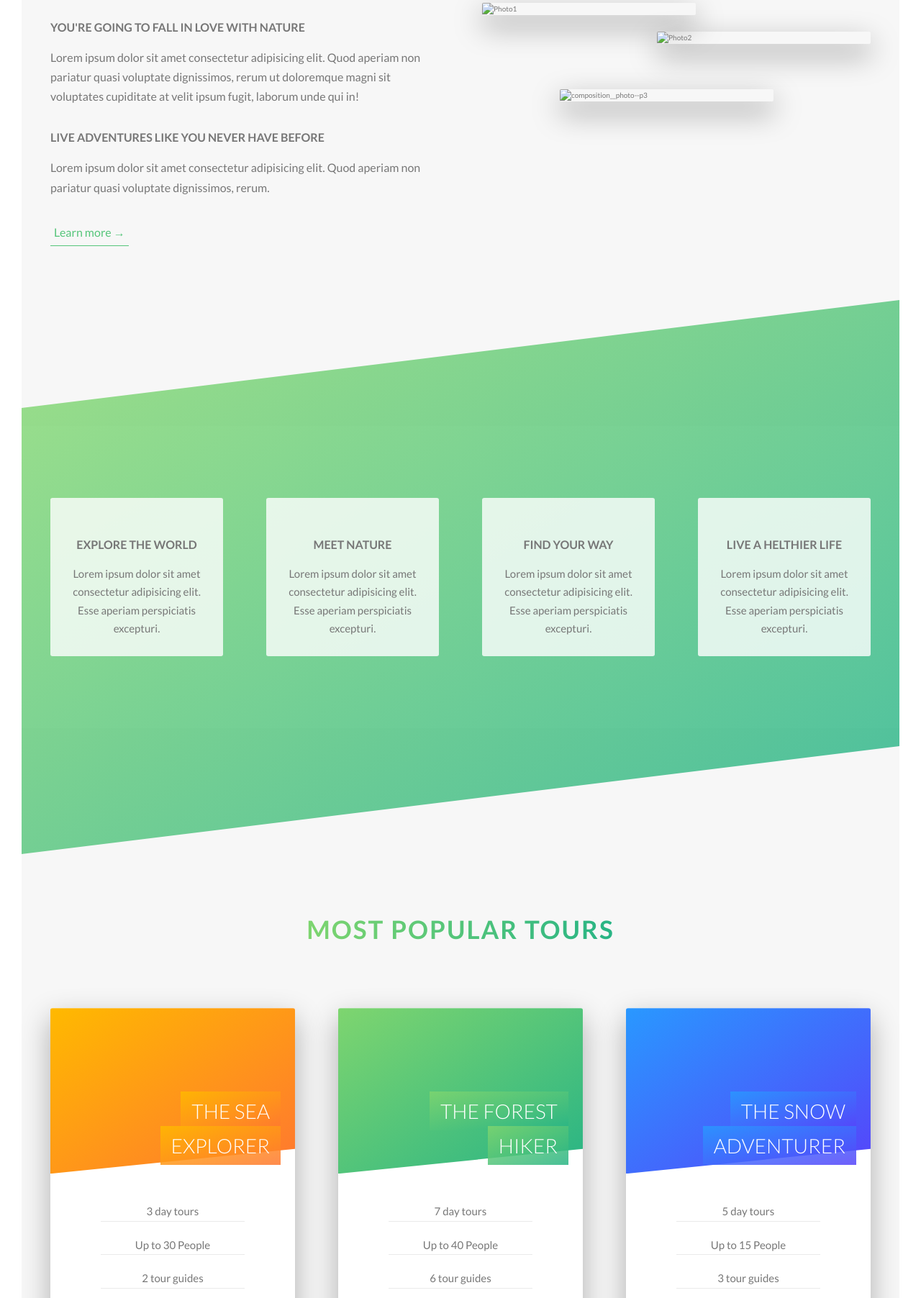
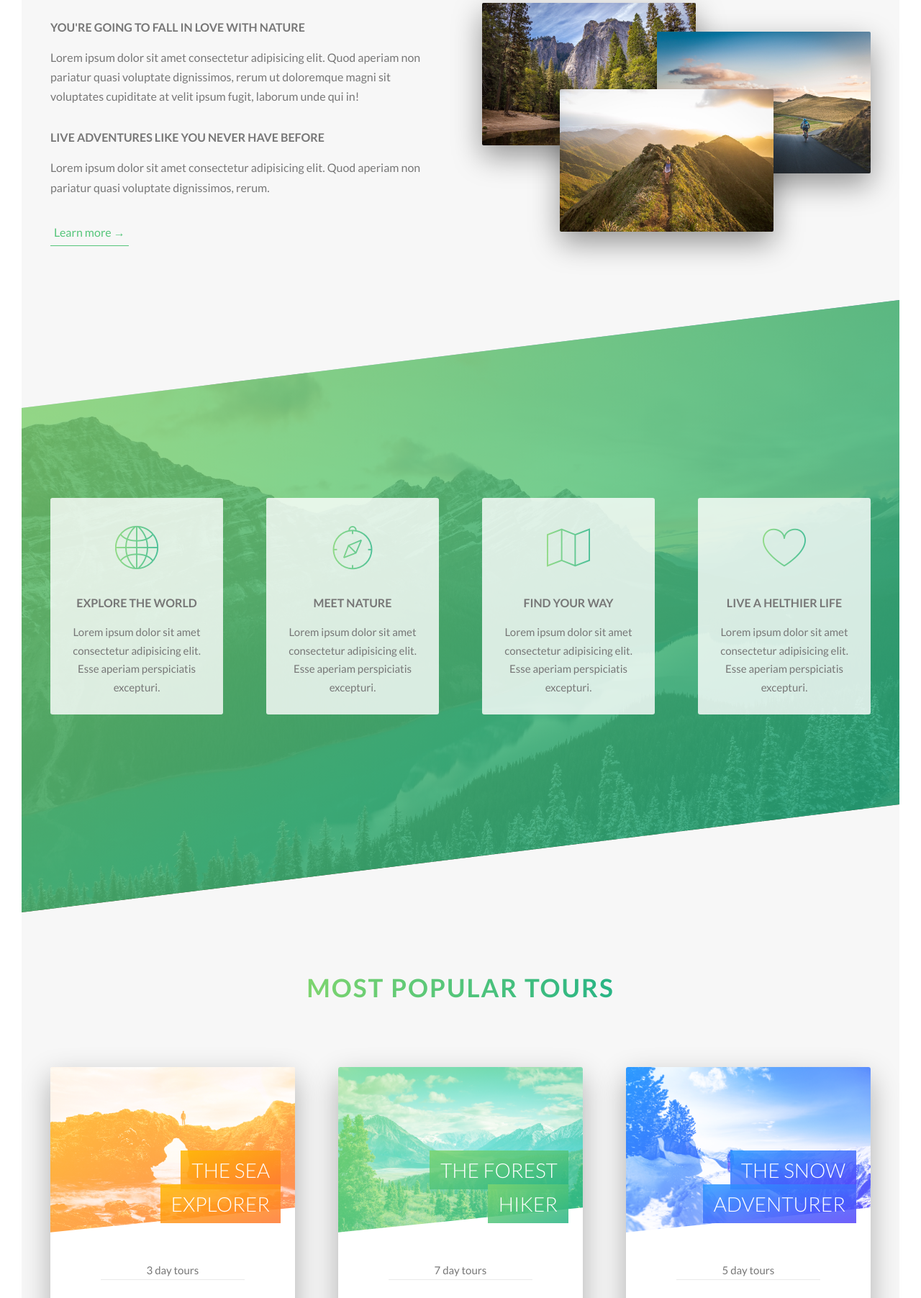
Before and after one commit to OlecThunder/GreanLeaf, a website: page index.html in a window 1280 px wide. Shown: the part 996-2800 px from the top of the page at 72% size. Drawn offline with Linux system fonts and the light colour scheme; the site is published under a folder, as on GitHub Pages, so addresses that start at the root find nothing.

Commit message:
Fix commit

```diff
--- a/index.html
+++ b/index.html
@@ -5,7 +5,7 @@
         <meta name="viewport" content="width=device-width, initial-scale=1.0">
         <link href="https://fonts.googleapis.com/css?family=Lato:100,300,400,700,900" rel="stylesheet">
         <link rel="shortcut icon" type="image/png" href="img/favicon.png">
-        <link rel="stylesheet" href="/css/icon-font.css">
+        <link rel="stylesheet" href="css/icon-font.css">
         <link rel="stylesheet" href="css/style.css">
         <title>Natours | Exciting tours for adventurous people</title>
     </head>
@@ -28,7 +28,7 @@
 
         <header class = "header">
             <div class="header__logo-box">
-                <img src="/img/logo-white.png" alt="Website logo" class = "header__logo">
+                <img src="img/logo-white.png" alt="Website logo" class = "header__logo">
             </div>
 
             <div class="header__text-box">
@@ -60,21 +60,21 @@
                     <div class="col-1-of-2">
                         <div class="composition">
 
-                            <img srcset="/img/nat-1-large.jpg 300w, /img/nat-1-large.jpg 1000w"
+                            <img srcset="img/nat-1-large.jpg 300w, img/nat-1-large.jpg 1000w"
                                 alt="Photo1"
                                 sizes = "(max-width: 56.25em) 20vw, (max-width: 37.5em) 30vw, 300px"
                                 class="composition__photo composition__photo--p1"
-                                src = "/img/nat-1-large.jpg">
-                            <img srcset="/img/nat-2-large.jpg 300w, /img/nat-2-large.jpg 1000w"
+                                src = "img/nat-1-large.jpg">
+                            <img srcset="img/nat-2-large.jpg 300w, img/nat-2-large.jpg 1000w"
                                 alt="Photo2"
                                 sizes = "(max-width: 56.25em) 20vw, (max-width: 37.5em) 30vw, 300px"
                                 class="composition__photo composition__photo--p2"
-                                src = "/img/nat-2-large.jpg">
-                            <img srcset="/img/nat-3-large.jpg 300w, /img/nat-3-large.jpg 1000w"
+                                src = "img/nat-2-large.jpg">
+                            <img srcset="img/nat-3-large.jpg 300w, img/nat-3-large.jpg 1000w"
                                 alt="composition__photo--p3"
                                 sizes = "(max-width: 56.25em) 20vw, (max-width: 37.5em) 30vw, 300px"
                                 class="composition__photo composition__photo--p3"
-                                src = "/img/nat-3-large.jpg">
+                                src = "img/nat-3-large.jpg">
 
 
                         </div>
@@ -238,7 +238,7 @@
                 <div class="row">
                     <div class="story">
                         <figure class="story__shape">
-                            <img src="/img/nat-8.jpg" alt="Person on a tour" class="story__shape--img">
+                            <img src="img/nat-8.jpg" alt="Person on a tour" class="story__shape--img">
                             <figcaption class="story__caption">Mary Smith</figcaption>
                         </figure>
                         <div class="story__text">
@@ -251,7 +251,7 @@
                 <div class="row">
                         <div class="story">
                             <figure class="story__shape">
-                                <img src="/img/nat-9.jpg" alt="Person on a tour" class="story__shape--img">
+                                <img src="img/nat-9.jpg" alt="Person on a tour" class="story__shape--img">
                                 <figcaption class="story__caption">Jack Wilson</figcaption>
                             </figure>
                             <div class="story__text">
@@ -319,8 +319,8 @@
         <footer class = "footer">
             <div class="footer__logo">
                 <picture class = "footer__logo--img">
-                    <source srcset="/img/logo-green-small-1x.png 1x, /img/logo-green-small-2x.png 2x" media = "(max-width: 37.5em)">
-                    <img srcset="/img/logo-green-1x.png 1x, /img/logo-green-2x.png 2x" alt="Logo" >
+                    <source srcset="img/logo-green-small-1x.png 1x, img/logo-green-small-2x.png 2x" media = "(max-width: 37.5em)">
+                    <img srcset="img/logo-green-1x.png 1x, img/logo-green-2x.png 2x" alt="Logo" >
                 </picture>
             </div>
             <div class="footer__container">
--- a/sass/components/_bgVideo.scss
+++ b/sass/components/_bgVideo.scss
@@ -5,7 +5,7 @@
   height: 100%;
   width: 100%;
   z-index: -1;
-  opacity: 0;
+  opacity: 0.15;
   overflow: hidden;
 
   &__content{
--- a/sass/components/_tour-box.scss
+++ b/sass/components/_tour-box.scss
@@ -49,17 +49,17 @@
 
   &__photo--1{
     @include tourPhotoDecorator;
-    background-image: linear-gradient(to right bottom, $color-secondary-light,$color-secondary-dark), url(/img/nat-5.jpg);
+    background-image: linear-gradient(to right bottom, $color-secondary-light,$color-secondary-dark), url(../img/nat-5.jpg);
   }
 
   &__photo--2{
     @include tourPhotoDecorator;
-    background-image: linear-gradient(to right bottom, $color-primary-light,$color-primary-dark), url(/img/nat-6.jpg);
+    background-image: linear-gradient(to right bottom, $color-primary-light,$color-primary-dark), url(../img/nat-6.jpg);
   }
 
   &__photo--3{
     @include tourPhotoDecorator;
-    background-image: linear-gradient(to right bottom, $color-tertiary-light,$color-tertiary-dark), url(/img/nat-7.jpg);
+    background-image: linear-gradient(to right bottom, $color-tertiary-light,$color-tertiary-dark), url(../img/nat-7.jpg);
   }
 
 
--- a/sass/pages/_home.scss
+++ b/sass/pages/_home.scss
@@ -16,7 +16,7 @@
 
 .section-feature{
   padding: 20rem 0;
-  background: linear-gradient(to right bottom, rgba($color-primary-light,0.8),rgba($color-primary-dark,0.8)), url(/img/nat-4.jpg);
+  background: linear-gradient(to right bottom, rgba($color-primary-light,0.8),rgba($color-primary-dark,0.8)), url(../img/nat-4.jpg);
   background-size: cover;
   transform: skewY(-7deg);
   & > *{
@@ -55,18 +55,18 @@
 }
 
 .booking{
-  background-image: linear-gradient(105deg, rgba($color-white,0.9) 0%,rgba($color-white,0.9) 50%, transparent 50%),url(/img/nat-10.jpg);
+  background-image: linear-gradient(105deg, rgba($color-white,0.9) 0%,rgba($color-white,0.9) 50%, transparent 50%),url(../img/nat-10.jpg);
   background-size: cover;
   box-shadow: 0 1.5rem 4rem rgba($color-black,0.25);
   border-radius: 0.3rem;
 
   @include respond(tab-land){
-    background-image: linear-gradient(105deg, rgba($color-white,0.9) 0%,rgba($color-white,0.9) 70%, transparent 70%),url(/img/nat-10.jpg);
+    background-image: linear-gradient(105deg, rgba($color-white,0.9) 0%,rgba($color-white,0.9) 70%, transparent 70%),url(../img/nat-10.jpg);
     background-size: cover;
   }
 
   @include respond(tab-port){
-    background-image: linear-gradient(to right, rgba($color-white,0.9) 0%,rgba($color-white,0.9) 100%),url(/img/nat-10.jpg);
+    background-image: linear-gradient(to right, rgba($color-white,0.9) 0%,rgba($color-white,0.9) 100%),url(../img/nat-10.jpg);
     background-size: cover;
   }
 
```
Also changed, not shown: css/style.css.
